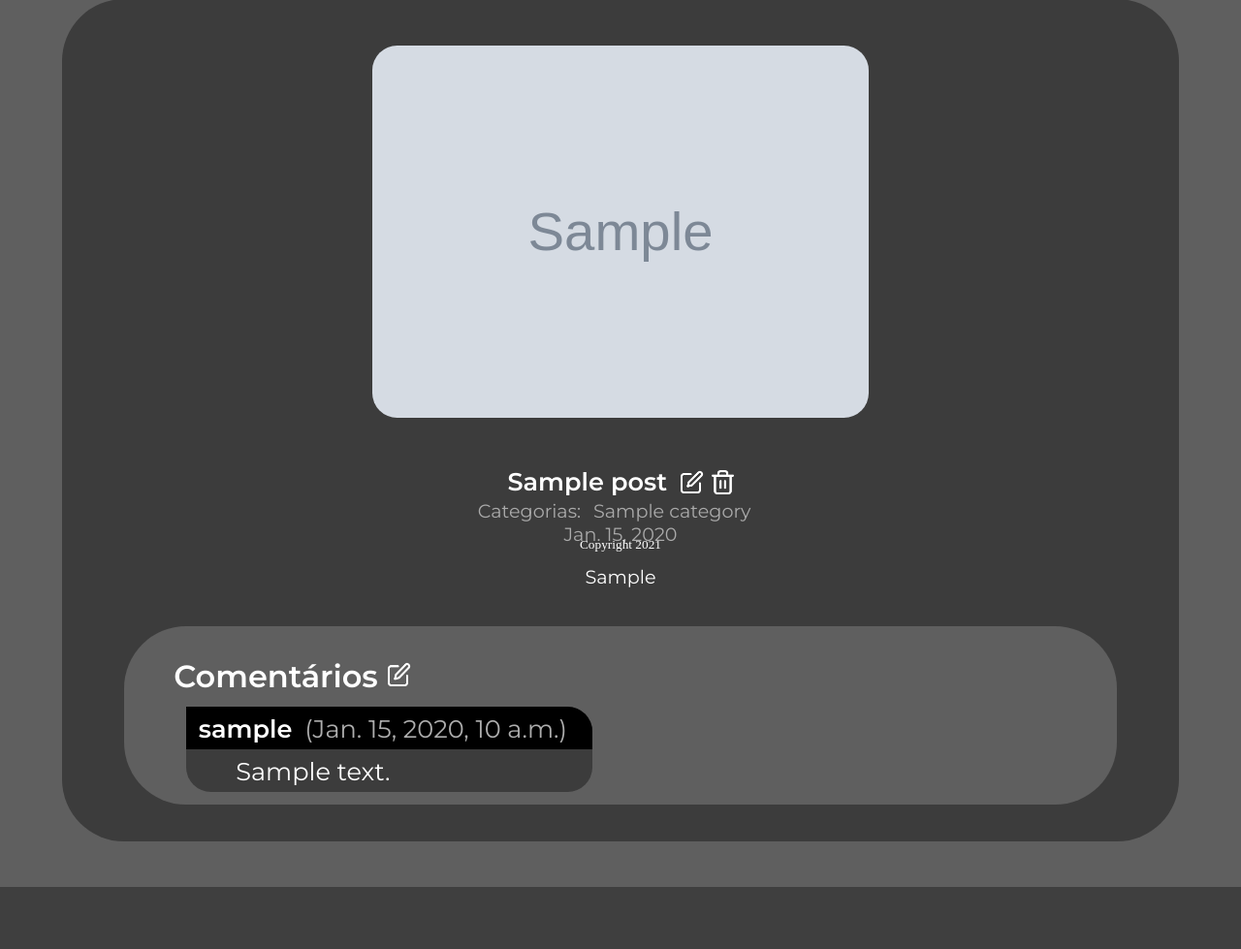
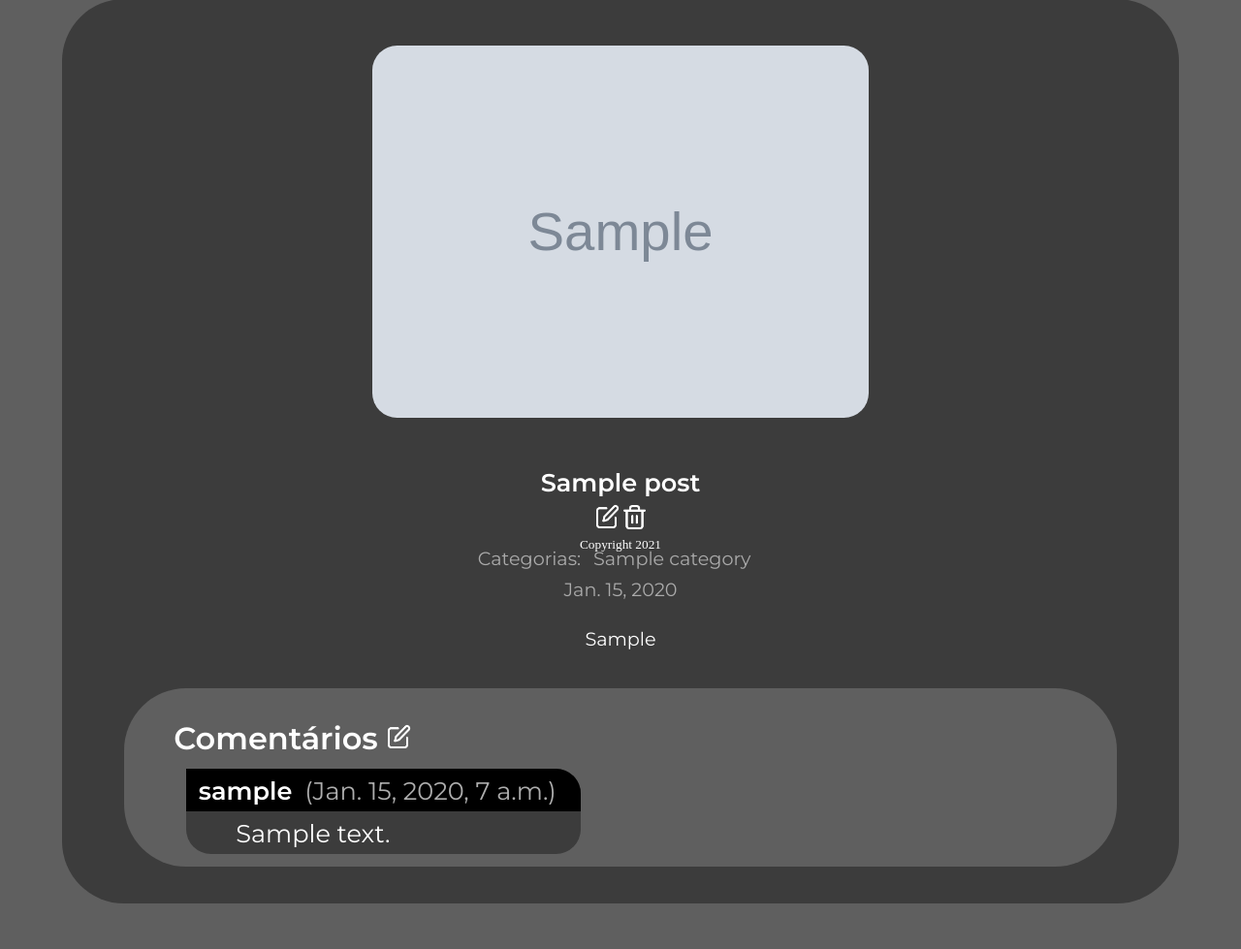
Before and after one commit to CaicHein/PoliNews, a Django app: page /news/1/ in a window 1280 px wide. Shown: the part 214-1193 px from the top of the page at 97% size. Before the commit the page ends 1129 px from the top, so only its background shows below. Run offline with Django 5.2, Linux system fonts and the light colour scheme; a user stored in the database is signed in; tables that the repository leaves empty hold one stand-in row (values such as "Sample post"); grey boxes marked "Sample" are stand-in pictures.

Commit message:
ajustes finais

```diff
--- a/PoliNews/settings.py
+++ b/PoliNews/settings.py
@@ -112,7 +112,7 @@ AUTH_PASSWORD_VALIDATORS = [
 
 LANGUAGE_CODE = 'en-us'
 
-TIME_ZONE = 'UTC'
+TIME_ZONE = 'America/Sao_Paulo'
 
 USE_I18N = True
 
--- a/news/models.py
+++ b/news/models.py
@@ -10,9 +10,9 @@ class Category(models.Model):
         return self.nome
 
 class Post(models.Model):
-    titulo = models.CharField(max_length=255)
+    titulo = models.CharField(max_length=70)
     conteudo = models.TextField()
-    img_url = models.URLField(max_length=255, null=True)
+    img_url = models.URLField(max_length=300, null=True)
     data_postagem = models.DateTimeField(default=timezone.now)
     categorias = models.ManyToManyField(Category, related_name='posts')
 
--- a/news/templates/news/detail.html
+++ b/news/templates/news/detail.html
@@ -9,14 +9,13 @@
         <img src="{{ post.img_url }}"/>
     </div>
     <div class="textdetail">
-        <h2>{{ post.titulo }}
+        <h2>{{ post.titulo }}</h2>
             {% if perms.news.add_post %}
             <div class="botoesdetail">
                 <a href="{% url 'news:update' post.id %}"><img src="{% static 'Edit.png' %}" class="editdetail"></a>
                 <a href="{% url 'news:delete' post.id %}"><img src="{% static 'Icon.png' %}" class="deletedetail"></a>
             </div>
             {% endif%}
-        </h2>
         <div class="catdet">
             <h1>Categorias:</h1>
             {% for categoria in post.categorias.all %}
--- a/static/style.css
+++ b/static/style.css
@@ -240,10 +240,17 @@ footer {
   font-size: 1.8vw;
   color: rgb(173, 173, 173);
 }
-
+.newstext{
+  height: 100%;
+  width: 68vw;
+  margin-right: 2vw;
+  border-radius: 0vw 5vw 5vw 0vw;
+  overflow: hidden;
+  position: relative;
+}
 .newsimg{
   height: 100%;
-  width: 40%;
+  width: 40vw;
   background-color: rgb(0, 0, 0);
   margin-left: 0;
   border-radius: 5vw 0vw 0vw 5vw;
@@ -254,7 +261,7 @@ footer {
   width: 100%;
   height: 100%;
   object-fit: cover;
-  position: absolute;
+  position: relative;
   top: 0;
   left: 0;
 }
@@ -293,11 +300,12 @@ footer {
 
 .textdetail{
   display: flex;
+  text-align: center;
   flex-direction: column;
   justify-content: center;
   align-items: center;
-  width: 90vw;
-  line-height: 1vw;
+  width: 70vw;
+  line-height: 2vw;
   margin-bottom: 2vw;
 
 }
@@ -309,7 +317,7 @@ footer {
   align-items: center;
   font-family: SemiBoldMS;
   color: white;
-  margin-bottom: -1vw;
+  margin-bottom: 0.8vw;
 }
 .textdetail p{
   font-size: 1.5vw;
@@ -320,10 +328,12 @@ footer {
 .textdetail img:hover{
   filter: invert(100%) sepia(1) saturate(5) hue-rotate(180deg) brightness(0.8);
 }
-
+.botoesdetail{
+  margin-bottom: -1vw;
+}
 .editdetail{
   width: 2vw;
-  margin-left: 1vw;
+  margin-left: 0vw;
 }
 .deletedetail{
   width: 1.8vw;
@@ -416,6 +426,7 @@ ul .nocomment{
 }
 
 .conteudo-inserido{
+  text-align:justify;
   font-family: regularMS;
   font-size: 1.5vw;
   color: white;
@@ -527,7 +538,7 @@ ul .nocomment{
   justify-content: center;
   align-items: center;
   margin-top: 0.8vw;
-  margin-bottom: -1.6vw;
+  margin-bottom: -2vw;
 }
 .catdet a, h1{
   text-decoration: none;
```
